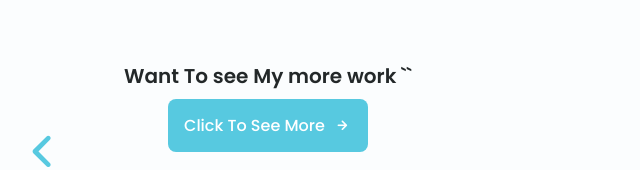
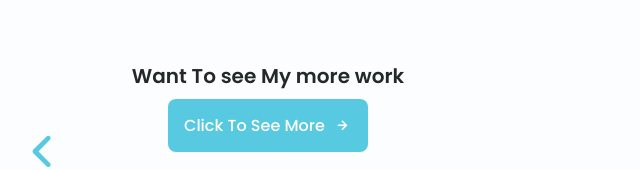
Before and after one commit to MohammadZeeshan01/My-portfolio-Website, a plain HTML site: page index.html in a window 1280 px wide. Shown: the part 2439-2609 px from the top of the page, 172-812 px from the left. Drawn offline with nearby package versions, Linux system fonts and the light colour scheme.

Commit message:
Fix some bugs and photos

```diff
--- a/index.html
+++ b/index.html
@@ -384,7 +384,7 @@
                 <!-- <img src="./packages/images/portfolio2.png" alt="" class="portfolio__img"> -->
 
                 <div class="portfolio_">
-                    <h3 class="portfolio__title">Want To see My more work `</>`</h3>
+                    <h3 class="portfolio__title">Want To see My more work</h3>
                     <!-- <p class="portfolio__description">Tesla Clone is adaptable to all devices, with
                         ui components and animated interactions.</p> -->
                     <a href="https://www.findcoder.io/u/zeeshan" class="button button--flex button--small portfolio__button">
```
Also changed, not shown: packages/images/demo1.png.
